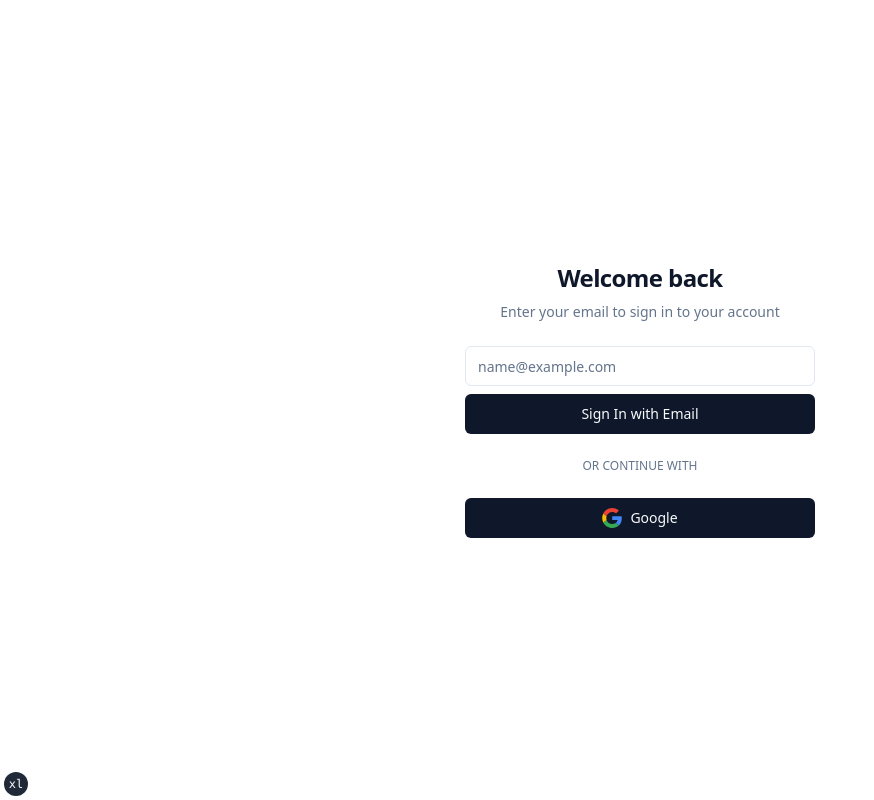
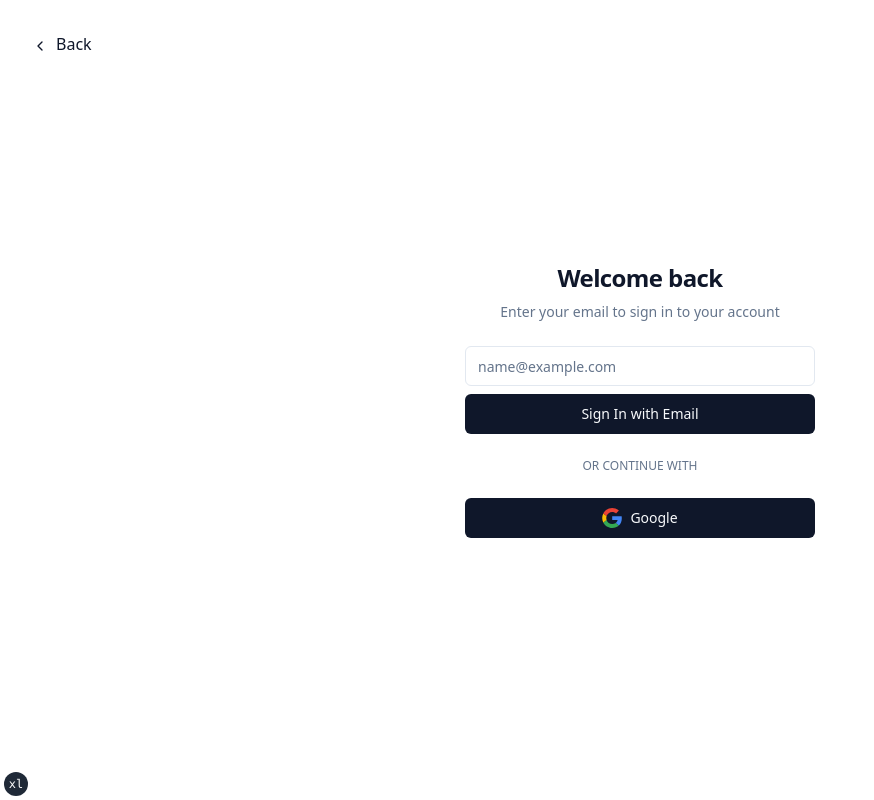
Before and after one commit to angusmellor/MyPacks, a Next.js app: page /login in a window 1280 px wide. Shown: the whole page, without its empty margins (0-874 px from the left). Built offline with nearby package versions, Linux system fonts and the light colour scheme.

Commit message:
link back to hompage

```diff
--- a/src/app/(auth)/login/page.tsx
+++ b/src/app/(auth)/login/page.tsx
@@ -1,10 +1,8 @@
 import { Metadata } from "next"
 import Link from "next/link"
 
-import { cn } from "@/lib/utils"
-import { buttonVariants } from "@/components/ui/button"
+import AuthForm from "@/components/authForm"
 import { Icons } from "@/components/ui/icons"
-import AuthForm from "@/components/authForm"
 
 export const metadata: Metadata = {
   title: "Login",
@@ -13,7 +11,16 @@ export const metadata: Metadata = {
 
 export default function LoginPage() {
   return (
-    <div className="container flex h-screen w-screen flex-col items-center justify-center">
+    <div className="container flex h-screen w-screen items-center justify-center">
+      <Link
+        href="/"
+        className="absolute left-4 top-4 flex items-center md:left-8 md:top-8"
+      >
+        <>
+        <Icons.chevronLeft className="mr-2 mt-1 h-4 w-4" />
+          Back
+        </>
+      </Link>
       <div className="mx-auto flex w-full flex-col justify-center space-y-6 sm:w-[350px]">
         <div className="flex flex-col space-y-2 text-center">
           <h1 className="text-2xl font-semibold tracking-tight">
--- a/src/components/ui/icons.tsx
+++ b/src/components/ui/icons.tsx
@@ -4,6 +4,7 @@ import {
   Backpack,
   X,
   Warehouse,
+  ChevronLeft,
 } from "lucide-react"
 
 export const Icons = {
@@ -11,6 +12,7 @@ export const Icons = {
   backpack: Backpack,
   X: X,
   store: Warehouse,
+  chevronLeft: ChevronLeft,
   google: (props: LucideProps) => (
     <svg xmlns="http://www.w3.org/2000/svg" viewBox="0 0 186.69 190.5" {...props}>
       <g transform="translate(1184.583 765.171)">
```
